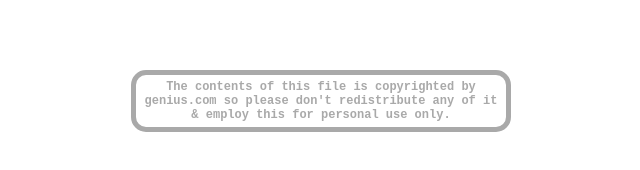
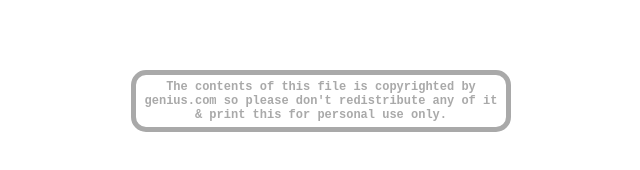
Before and after one commit to wf34/geniusbooklet, a website: page last_page.html in a window 1280 px wide. Shown: the part 356-526 px from the top of the page, 319-959 px from the left. Drawn offline with Linux system fonts and the light colour scheme.

Commit message:
[FIX] grammar

```diff
--- a/last_page.html
+++ b/last_page.html
@@ -51,7 +51,7 @@
   <center>
   <div class="warning dailydeals" style="text-align:center;">
     The contents of this file is copyrighted by genius.com
-    so please don't redistribute any of it & employ this for personal use only.
+    so please don't redistribute any of it & print this for personal use only.
   </div>
   </center>
 </body>
```
Also changed, not shown: README.md.
